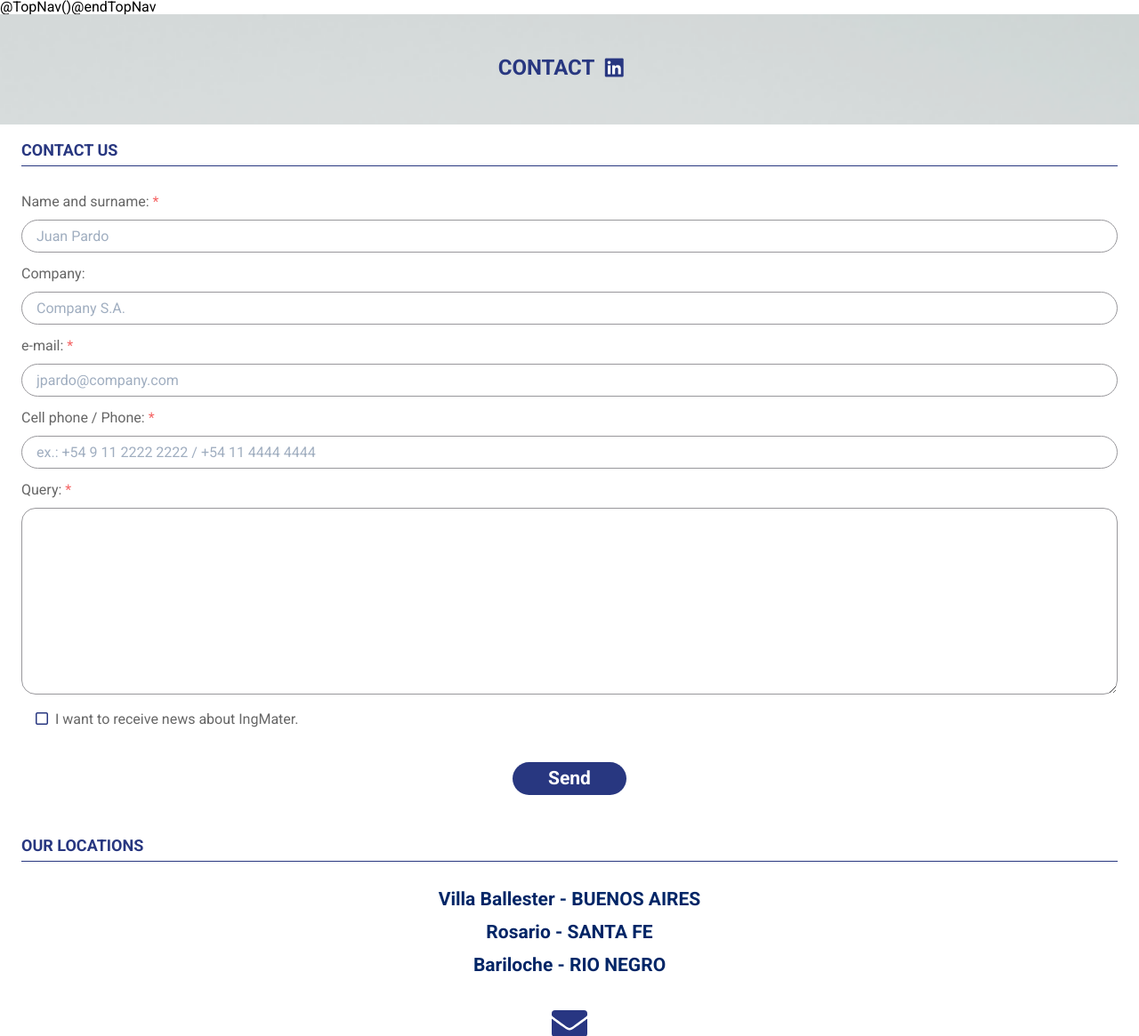
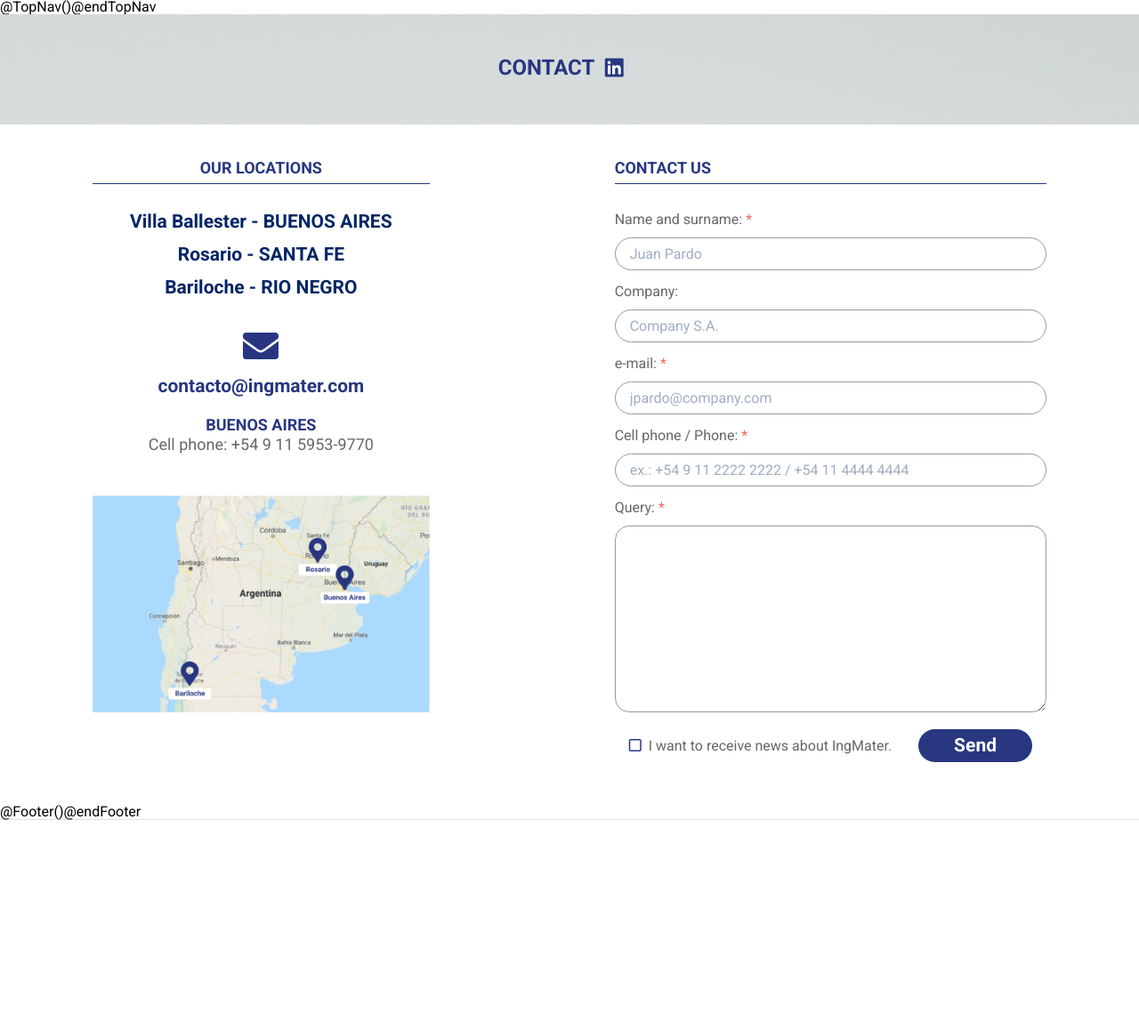
Before and after one commit to Arbust908/IngMater, a Laravel app: page /contact in a window 1280 px wide. Shown: the top 1165 px of the page at 89% size. After the commit the page ends 922 px from the top, so only its background shows below. Run offline with Laravel 8, Linux system fonts and the light colour scheme; style sheets or scripts are compiled from the project's sources; some libraries are stand-ins or nearby versions.

Commit message:
Contacts full

```diff
--- a/resources/views/paginas/contact.blade.php
+++ b/resources/views/paginas/contact.blade.php
@@ -1,8 +1,8 @@
 @extends('layouts.app')
 
 @section('content')
-<main>
-    <section class="flex justify-center items-center relative pt-5 pb-6 bg-no-repeat bg-top bg-cover"
+<main class="md:flex md:flex-wrap md:justify-center">
+    <section class="flex justify-center items-center relative pt-5 pb-6 bg-no-repeat bg-top bg-cover md:w-full md:order-1 "
     style="background-image: url({{ url(__('contact.banner')) }});">
     <article class="w-full text-center relative z-10 text-main-100 py-4">
         <h2 class="text-xxl font-bold uppercase flex items-center justify-center">
@@ -16,7 +16,10 @@
         </h2>
     </article>
 </section>
-<section class="px-6 pt-5 mb-12">
+<section
+    class="px-6 pt-5 mb-12
+    md:order-3 md:pt-10 md:w-5/12 md:ml-20"
+>
     <h4 class="text-main-100 text-lg uppercase pb-2 border-b border-main-100 mb-8 font-bold">
         @lang('contact.form.title')
     </h4>
@@ -45,8 +48,8 @@
             </label>
             <textarea name="query" rows="12" contactinput class="border border-gris-800 py-2 px-4 rounded-xl w-full mb-4"></textarea>
         </fieldset>
-        <fieldset class="px-4 flex flex-col justify-center">
-            <div class="mb-10">
+        <div class="px-4 flex flex-col justify-center md:flex-row md:justify-between md:items-center">
+            <div class="mb-10 md:mb-0">
                 <button id="contact_check" class="font-bold text-main-100 pr-1">
                     <i class="far fa-square"></i>
                 </button>
@@ -55,10 +58,10 @@
                     @lang('contact.form.check')
                 </label>
             </div>
-            <button class="text-xl font-bold py-2 px-10 rounded-full bg-main-100 text-white mx-auto inline-block" id="contact-btn">
+            <button class="text-xl font-bold py-2 px-10 rounded-full bg-main-100 text-white mx-auto inline-block md:mr-0" id="contact-btn">
                 @lang('contact.form.btn')
             </button>
-        </fieldset>
+        </div>
         <script>
             const checkbox = document.getElementById('contact_check');
             const boxIcon = checkbox.querySelector('i.far');
@@ -74,8 +77,11 @@
         </script>
     </form>
 </section>
-<section class="px-6">
-    <h4 class="text-main-100 text-lg uppercase pb-2 border-b border-main-100 mb-8 font-bold">
+<section
+    class="px-6
+    md:order-2 md:pt-10 md:w-4/12 md:mr-20"
+>
+    <h4 class="text-main-100 text-lg uppercase pb-2 border-b border-main-100 mb-8 font-bold text-center">
         @lang('contact.map.title')
     </h4>
     <article class="flex flex-col justify-center font-bold text-main-200 text-center text-xl mb-6">
```
